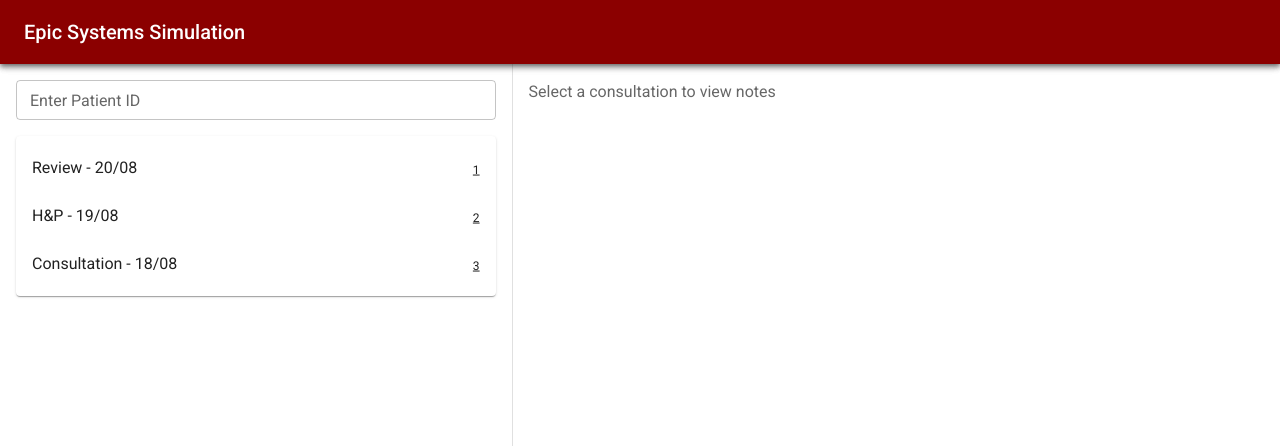
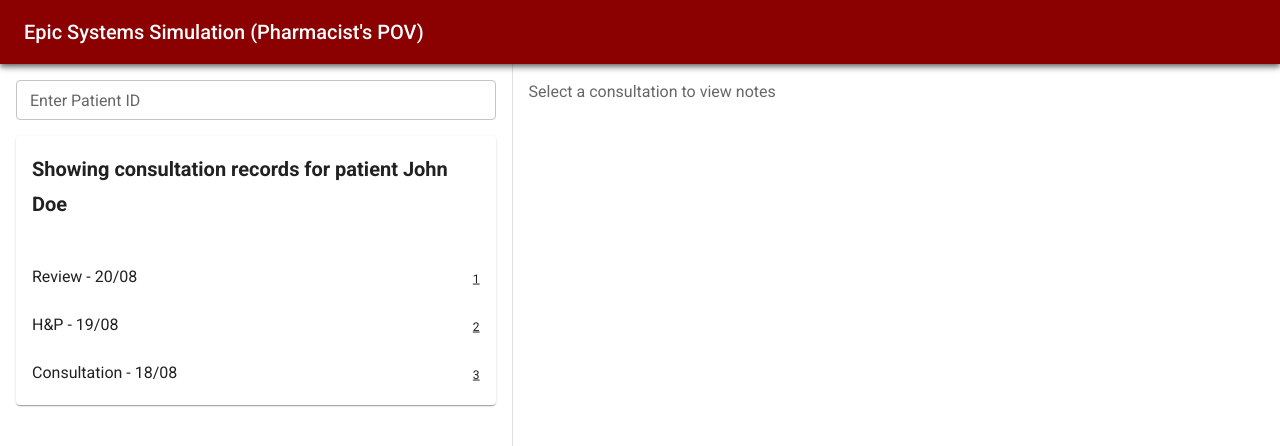
Before and after one commit to whackathon-clearnote/poc, a Next.js app: page / in a window 1280 px wide. Shown: the top 446 px of the page. Built offline with nearby package versions, Linux system fonts and the light colour scheme; what @mui/material-nextjs, ahocorasick would draw is missing.

Commit message:
feat(ui): modify wording + slight ui changes

```diff
--- a/src/app/_sub/LeftPanel.tsx
+++ b/src/app/_sub/LeftPanel.tsx
@@ -41,6 +41,14 @@
         size="small"
       />
       <Paper className="mt-4">
+        {/* Title above the list */}
+        <Typography
+          variant="subtitle1"
+          sx={{ fontWeight: "bold", p: 2, fontSize: 20 }}
+          gutterBottom
+        >
+          Showing consultation records for patient John Doe
+        </Typography>
         <List>
           {mockConsultations.map((c, i) => (
             <ListItem
--- a/src/app/_sub/RightPanel.tsx
+++ b/src/app/_sub/RightPanel.tsx
@@ -51,7 +51,7 @@
             <Paper className="flex flex-col gap-2 p-4">
               <div className="flex flex-row justify-between items-center">
                 <Typography variant="h6">
-                  Doctor&apos;s Notes for {selected.title}
+                  Doctor&apos;s Notes for &apos;{selected.title}&apos;
                 </Typography>
                 <Button
                   color="inherit"
--- a/src/app/lib/mocks.ts
+++ b/src/app/lib/mocks.ts
@@ -106,8 +106,7 @@
     },
     {
       id: uuidv4(),
-      content:
-        "Increase Potassium chloride (KCl) from 1.2g → 1.5g due to Furosemide increase",
+      content: "Increase KCl from 1.2g → 1.5g due to Furosemide increase",
       begIndex: 755,
       endIndex: 812,
     },
--- a/src/components/Navbar.tsx
+++ b/src/components/Navbar.tsx
@@ -5,7 +5,7 @@
     <AppBar position="absolute" sx={{ bgcolor: "darkred" }}>
       <Toolbar>
         <Typography variant="h6" sx={{ flexGrow: 1 }}>
-          Epic Systems Simulation
+          Epic Systems Simulation (Pharmacist&apos;s POV)
         </Typography>
       </Toolbar>
     </AppBar>
```
